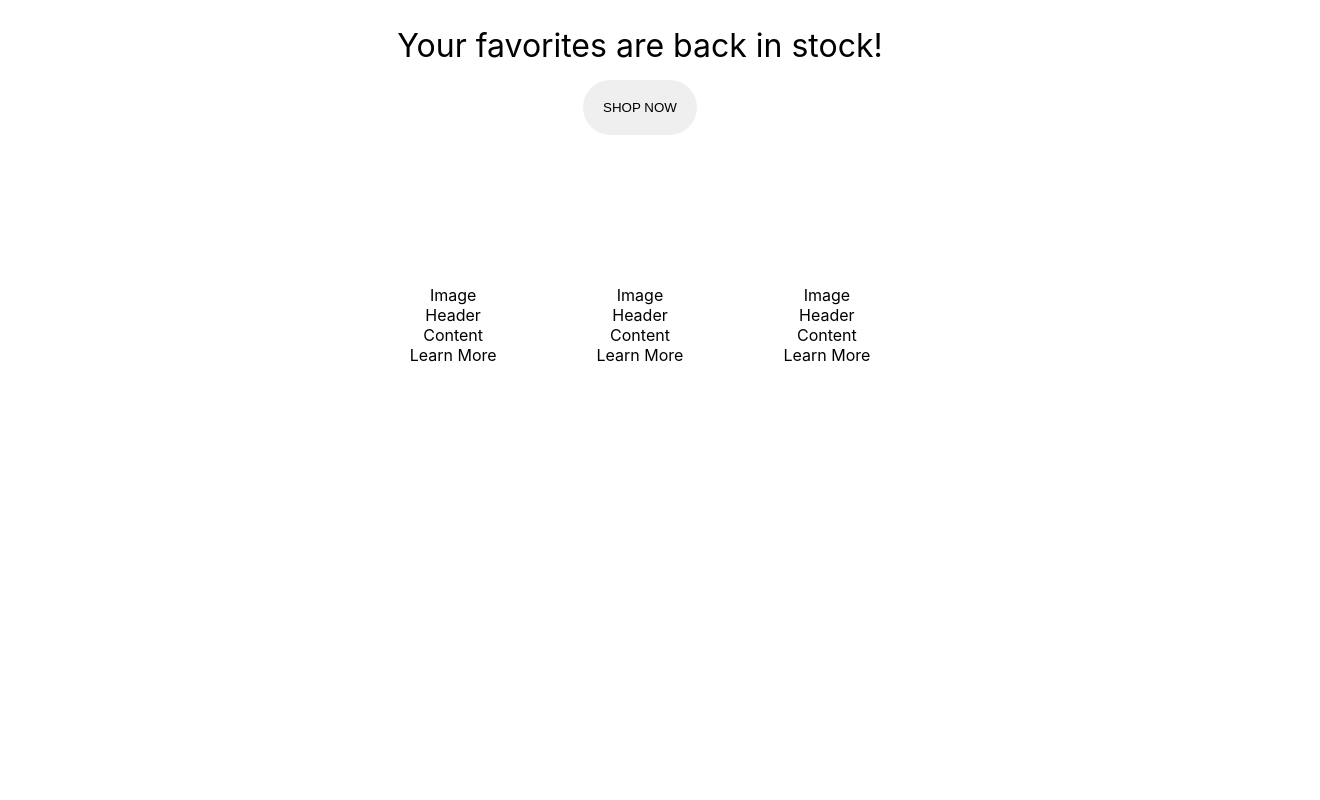
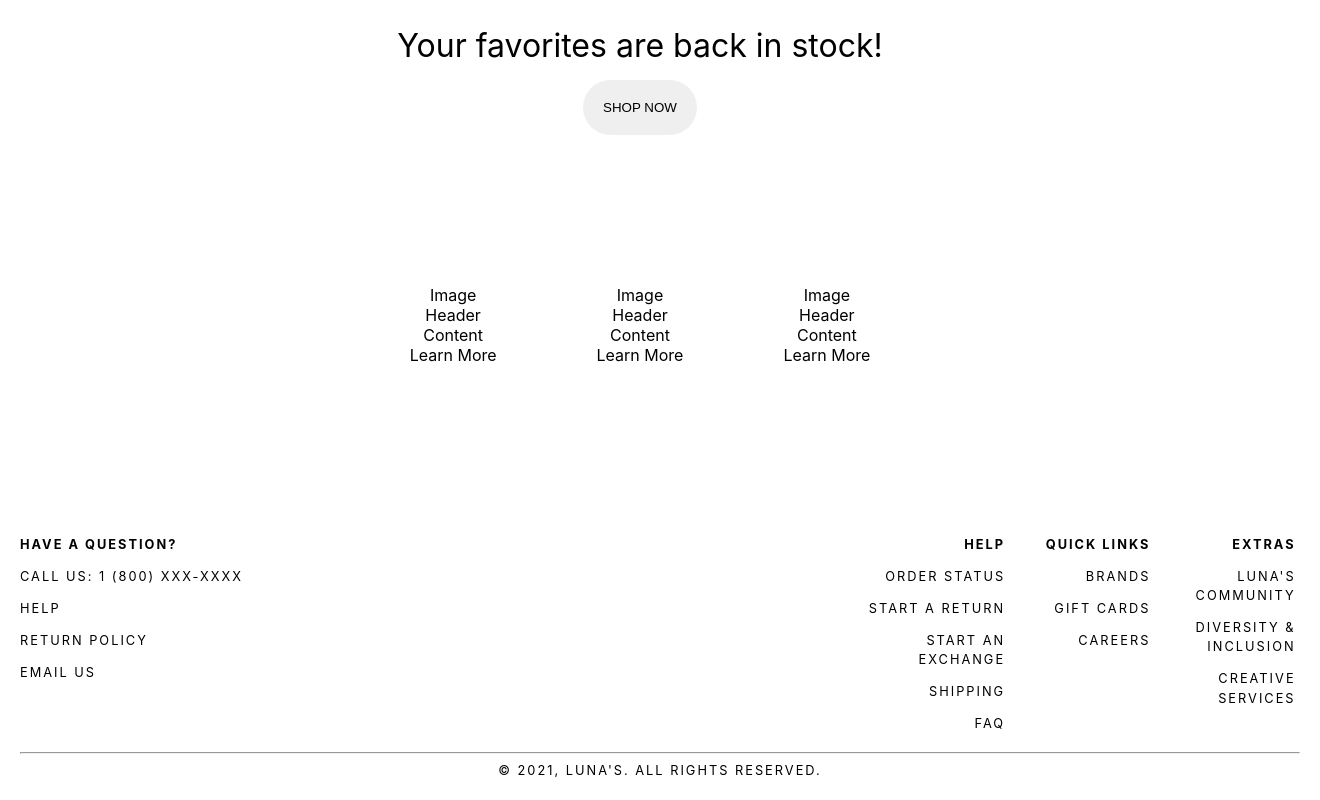
Before and after one commit to ablizben/lunas-online-store, a React (Create React App) app: page / in a window 1280 px wide. Shown: the part 842-1642 px from the top of the page, 1320 px wide, since content can reach past the window. Before the commit the page ends 1257 px from the top, so only its background shows below. Built offline with nearby package versions, Linux system fonts and the light colour scheme.

Commit message:
first draft of footer

```diff
--- a/src/App.css
+++ b/src/App.css
@@ -100,6 +100,10 @@
   display: block;
 }
 
+.body {
+  margin-bottom: 100px;
+}
+
 .back-in-stock {
   margin-top: 100px;
   font-size: 2rem;
@@ -133,3 +137,57 @@
   display: flex;
   justify-content: center;
 }
+
+/* Footer */
+
+.footer {
+  /* display: flex; */
+  font-weight: 400;
+  font-size: 0.8rem;
+  text-transform: uppercase;
+  letter-spacing: 2px;
+  line-height: 1.5;
+  width: 100%;
+  bottom: 0;
+  left: 0;
+  background-color: white;
+  padding: 20px;
+  text-align: center;
+}
+
+.top-footer {
+  display: flex;
+}
+
+.left-top-footer {
+  text-align: left;
+  width: 70% !important;
+  float: left !important;
+}
+
+.right-top-footer {
+  display: flex;
+  flex-direction: row;
+  text-align: right;
+}
+
+.left-header,
+.middle-header,
+.right-header,
+.left-top-header {
+  font-weight: 700;
+}
+
+.left-rtf,
+.middle-rtf,
+.right-rtf {
+  width: 33%;
+}
+
+.footer p {
+  cursor: pointer;
+}
+
+.footer p:hover {
+  text-decoration: underline;
+}
--- a/src/App.js
+++ b/src/App.js
@@ -3,6 +3,7 @@ import './App.css';
 import NavBar from './components/NavBar';
 import CarouselHero from './components/CarouselHero';
 import Body from './components/Body';
+import Footer from './components/Footer';
 
 function App() {
   return (
@@ -10,6 +11,8 @@ function App() {
         <NavBar />
         <CarouselHero />
         <Body />
+        <Footer />
+
 
     </div>
   );
--- /dev/null
+++ b/src/components/Footer.js
@@ -0,0 +1,70 @@
+import React from "react";
+
+
+
+const Footer = () => {
+
+
+    return (
+        <div className="footer">
+            <div className="top-footer">
+                <div className="left-top-footer">
+                    <div className="left-top-header">
+                    Have a Question?
+                    </div>
+                    <div className="left-top-header-links">
+                        <p>Call Us: 1 (800) XXX-XXXX</p>
+                        <p>Help</p>
+                        <p>Return Policy</p>
+                        <p>Email Us</p>
+                    </div>
+                </div>
+
+                <div className="right-top-footer">
+                        <div className="left-rtf">
+                            <div className="left-header">
+                                Help
+                            </div>
+                            <div className="left-links">
+                                <p>Order Status</p>
+                                <p>Start a Return</p>
+                                <p>Start an Exchange</p>
+                                <p>Shipping</p>
+                                <p>FAQ</p>
+                            </div>
+                        </div>
+                        <div className="middle-rtf">
+                            <div className="middle-header">
+                                Quick Links
+                            </div>
+                            <div className="middle-links">
+                                <p>Brands</p>
+                                <p>Gift Cards</p>
+                                <p>Careers</p>
+                            </div>
+                        </div>
+                        <div className="right-rtf">
+                            <div className="right-header">
+                                Extras
+                            </div>
+                            <div className="right-links">
+                                <p>Luna's Community</p>
+                                <p>Diversity &amp; Inclusion</p>
+                                <p>Creative Services</p>
+                            </div>
+                        </div>
+
+                </div>
+            </div>
+            <hr />
+            <div className="bottom-footer">
+            &copy; 2021, Luna's. All Rights Reserved.
+            </div>
+        </div>
+    );
+    }
+
+
+
+
+export default Footer;
```
